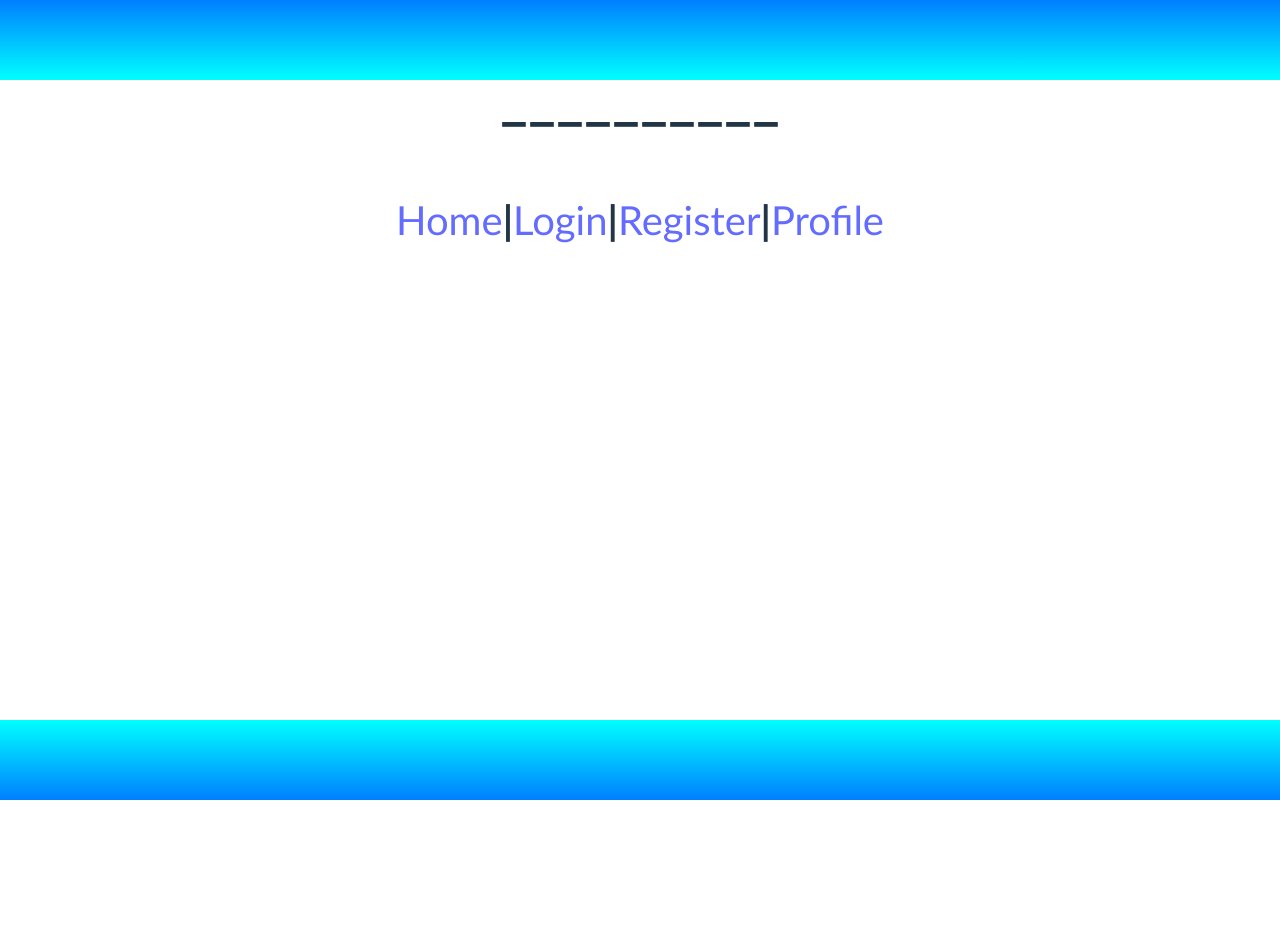
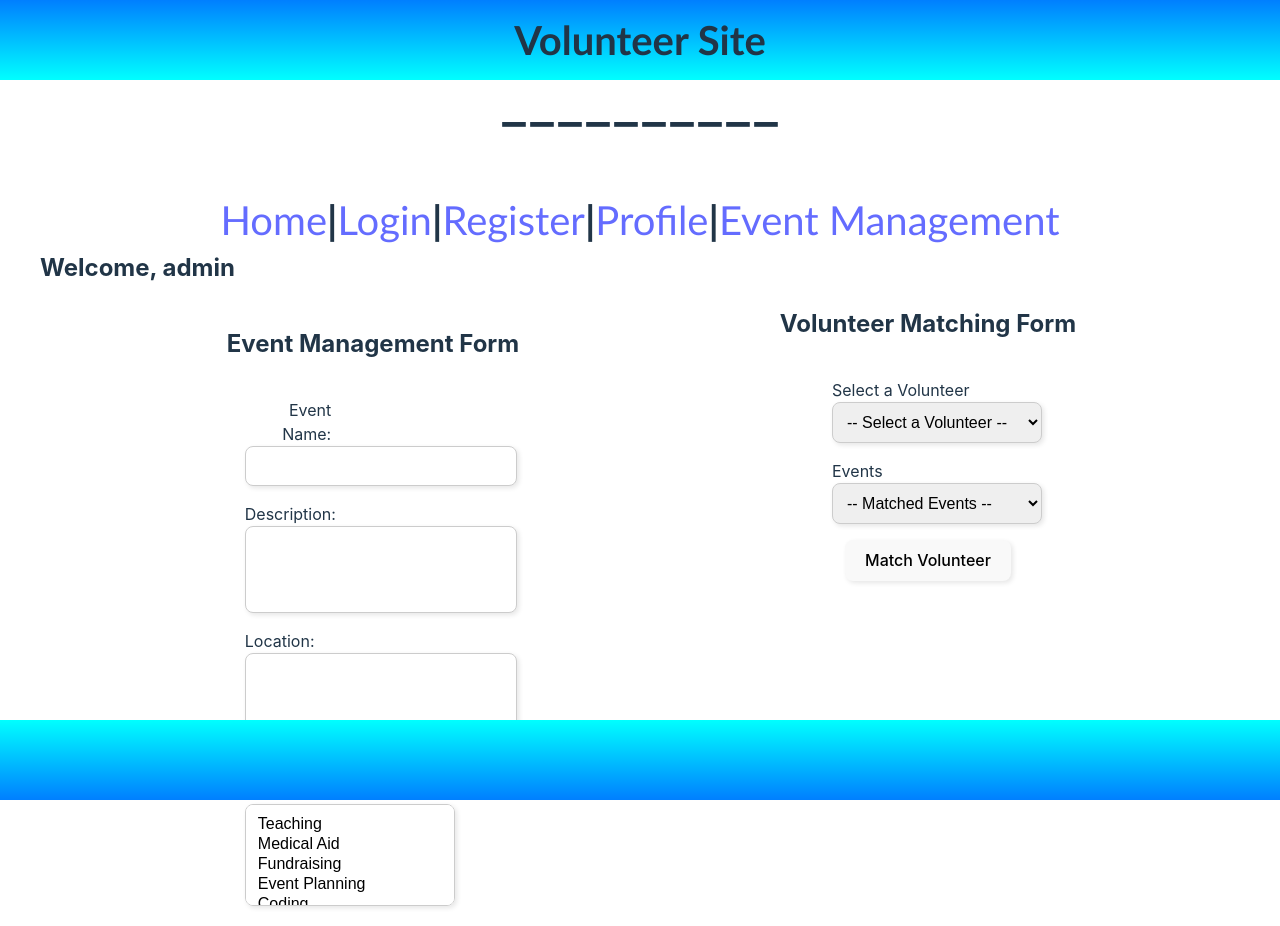
Before and after one commit to VipinN1/VolunteerProjectFrontEnd, a React (Vite) app in the folder frontend/: page /event in a window 1280 px wide. Shown: the top 926 px of the page. Before the commit the page ends 800 px from the top, so only its background shows below. Built offline with nearby package versions, Linux system fonts and the light colour scheme.

Commit message:
Event/Volunteer forms page

```diff
--- a/frontend/src/App.jsx
+++ b/frontend/src/App.jsx
@@ -3,6 +3,7 @@ import HomePage from "./Pages/HomePage.jsx";
 import LoginPage from "./Pages/LoginPage.jsx";
 import ProfilePage from "./Pages/ProfilePage.jsx";
 import RegisterPage from "./Pages/RegisterPage.jsx";
+import EventPage from "./Pages/EventPage.jsx";
 
 function App() {
   return (
@@ -13,7 +14,8 @@ function App() {
             <Link to="/">Home</Link>|
             <Link to="/login">Login</Link>|
             <Link to="/register">Register</Link>|
-            <Link to="/profile">Profile</Link>
+            <Link to="/profile">Profile</Link>|
+            <Link to="/event">Event Management</Link>
           </nav>
         </header>
 
@@ -23,6 +25,7 @@ function App() {
             <Route path="/login" element={<LoginPage />} />
             <Route path="/register" element={<RegisterPage />} />
             <Route path="/profile" element={<ProfilePage />} />
+            <Route path="/event" element={<EventPage />} />
           </Routes>
         </main>
 
--- /dev/null
+++ b/frontend/src/Pages/EventPage.css
@@ -0,0 +1,86 @@
+#main-header {
+    font-size: 1.5em;
+    font-weight: bold;
+    text-align: left;
+    margin-top: 10px;
+    margin-left: 40px;
+}
+
+  .body1 {
+    position:absolute;
+    top:30%;
+    text-align:center;
+    align-content: left;
+    margin-left:auto;
+    margin-right:auto;
+    width:100%;
+  }
+
+  .form-header{
+    margin-left: 170px;
+  }
+
+  .form1 {
+    float: left;
+    width: 45%;
+    padding-bottom: 70px;
+
+}
+
+.form1 p{
+    display: flex;
+    flex-direction: column;
+    align-items: flex-start;
+    margin-bottom: 15px;
+}
+
+.body1 input,
+.body1 textarea,
+.body1 select {
+    width: 100%;
+    padding: 10px;
+    border: 1px solid #ccc;
+    border-radius: 8px;
+    font-size: 16px;
+    outline: none;
+    transition: border 0.3s ease-in-out;
+}
+
+.body1 input:focus, textarea:focus {
+    border: 1px solid #007bff;
+}
+
+.body1 textarea {
+    resize: none;
+    height: 65px;
+    width: 250px;
+    font-size: 14px;
+}
+
+.body1 input {
+    width: 250px;
+}
+
+.body1 select {
+    width: 210px;
+}
+
+.body1 input, .body1 textarea,
+.body1 select, .body1 button {
+    box-shadow: 2px 2px 5px rgba(0, 0, 0, 0.1);
+}
+
+.header {
+    top: 0;
+    left: 0;
+    width: 100%;
+    height: 10%;
+    position: fixed;
+    z-index: 0;
+    background: linear-gradient(#007FFF, aqua);
+    font-size: 30pt;
+    align-content: center;
+    text-align:center;
+    font-family: 'Trebuchet MS', 'Lucida Sans Unicode', 'Lucida Grande', 'Lucida Sans', Arial, sans-serif;
+    font-weight: bolder;
+  }
--- /dev/null
+++ b/frontend/src/Pages/EventPage.jsx
@@ -0,0 +1,167 @@
+import React, { useState, useEffect } from "react";
+import "./EventPage.css";
+
+function EventPage (){
+
+    const [volunteers, setVolunteers] = useState([]);
+    const [events, setEvents] = useState([]);
+    const [selectedVolunteer, setSelectedVolunteer] = useState("");
+    const [filteredEvents, setFilteredEvents] = useState([]);
+    const [selectedVolunteerSkills, setSelectedVolunteerSkills] = useState([]);
+
+    // Temp database for front end test
+    useEffect(() => {
+        setVolunteers([
+            { id: "1", name: "Bobby Johnson", skills: ["teaching", "eventPlanning"] },
+            { id: "2", name: "Craig Hodges", skills: ["marketing", "coding"] },
+            { id: "3", name: "Vanessa Kirby", skills: ["medicalAid", "fundraising"] }
+        ]);
+
+        setEvents([
+            { id: "101", name: "Food Drive", requiredSkills: ["fundraising", "marketing"] },
+            { id: "102", name: "Coding Workshop", requiredSkills: ["coding"] },
+            { id: "103", name: "Environmental Cleanup", requiredSkills: ["marketing", "eventPlanning"] }
+        ]);
+    }, []);
+
+    function handleVolunteerChange(e) {
+    const selectedName = e.target.value;
+    setSelectedVolunteer(selectedName);
+
+    // Find the volunteer's skills
+    const volunteer = volunteers.find(v => v.name === selectedName);
+    if (!volunteer) {
+        setFilteredEvents([]);
+        setSelectedVolunteerSkills([]);
+        return;
+    }
+
+    setSelectedVolunteerSkills(volunteer.skills);
+
+    const matchedEvents = events.filter(event =>
+        event.requiredSkills.some(skill => volunteer.skills.includes(skill))
+    );
+
+    setFilteredEvents(matchedEvents);
+    }
+
+    function formatSkill(skill) {
+        return skill
+            .replace(/([A-Z])/g, " $1")
+            .replace(/^./, (str) => str.toUpperCase());
+    }
+
+    function handleSubmit(event) {
+        event.preventDefault();
+        console.log("Form submitted"); //change later
+        alert("Form submission successful!");
+        document.getElementById("event_form").reset();
+        document.getElementById("volunteer_form").reset();
+        setSelectedVolunteer("");
+        setFilteredEvents([]);
+      }
+
+    return(
+        <>
+            <div className="header">
+                Volunteer Site
+            </div>
+
+            <div className="body1">
+                <h2 id="main-header">Welcome, admin</h2>
+
+                <div className="form1">
+                <h2 className="form-header">Event Management Form</h2>
+                <form id="event_form" onSubmit={handleSubmit}>{/*do action later*/}
+
+                    <p>
+                        <label htmlFor="eventName">Event Name:</label>
+                        <input type="text" id="eventName" name="eventName" maxLength="100" required></input>
+                    </p>
+
+                    <p>
+                        <label htmlFor="eventDescription">Description:</label>
+                        <textarea name="eventDescription" id="eventDescription" required></textarea>
+                    </p>
+
+                    <p>
+                        <label htmlFor="eventLoc">Location:</label>
+                        <textarea name="eventLoc" id="eventLoc" required></textarea>
+                    </p>
+
+                    <p>
+
+                        <label htmlFor="skills">Required Skills</label>  {/* Press Ctrl to select multiple */}
+                        <select name="skills" id="skills" multiple required>
+                            <option value="teaching">Teaching</option>
+                            <option value="medicalAid">Medical Aid</option>
+                            <option value="fundraising">Fundraising</option>
+                            <option value="eventPlanning">Event Planning</option>
+                            <option value="coding">Coding</option>
+                            <option value="marketing">Marketing</option>
+                        </select>
+                    </p>
+
+                    <p>
+                        <label htmlFor="urgency">Urgency</label>
+                        <select name="urgency" id="urgency" required>
+                            <option value="notUrgent">Not Urgent</option>
+                            <option value="Urgent">Urgent</option>
+                            <option value="veryUrgent">Very Urgent</option>
+                        </select>
+                    </p>
+
+                    <p>
+                        <label htmlFor="eventDate">Event Date</label>
+                        <input type="date" id="eventDate" name="eventDate" required></input>
+                    </p>
+
+                    <p>
+                        <button type="submit">Submit</button>
+                    </p>
+
+                </form>
+                </div>
+
+                <div className="form2">
+                <h2 className="form-header">Volunteer Matching Form</h2>
+                <form id="volunteer_form" onSubmit={handleSubmit}> {/*do action later*/}
+
+                    <p>
+                        <label htmlFor="volunteer">Select a Volunteer</label>
+                        <select name="volunteer" id="volunteer" value={selectedVolunteer} onChange={handleVolunteerChange} required>
+                                <option value="">-- Select a Volunteer --</option>
+                                {volunteers.map((volunteer) => (<option key={volunteer.id} value={volunteer.name}>{volunteer.name}</option>))}
+                        </select>
+                    </p>
+
+                    {selectedVolunteer && (
+                        <p>
+                            <em>Skills:</em> {selectedVolunteerSkills.map(formatSkill).join(", ")}
+                        </p>
+                    )}
+
+                    <p>
+                        <label htmlFor="matchedEvent">Events</label>
+                        <select id="matchedEvent" name="matchedEvent" required>
+                            <option value="">-- Matched Events --</option>
+                            {filteredEvents.map((event) => (<option key={event.id} value={event.name}> {event.name} </option>))}
+                        </select>
+                    </p>
+
+                    <p>
+                            <button type="submit">Match Volunteer</button>
+                    </p>
+                </form>
+
+                </div>
+
+            </div>
+
+        </>
+
+    );
+
+}
+
+export default EventPage;
```
